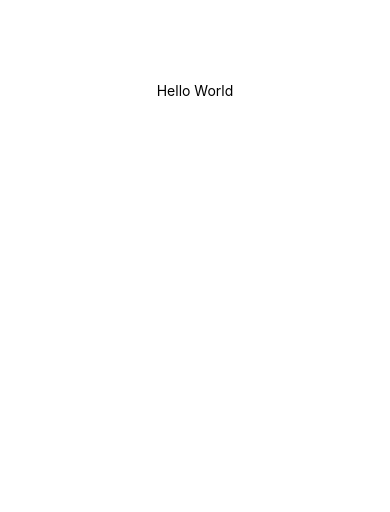
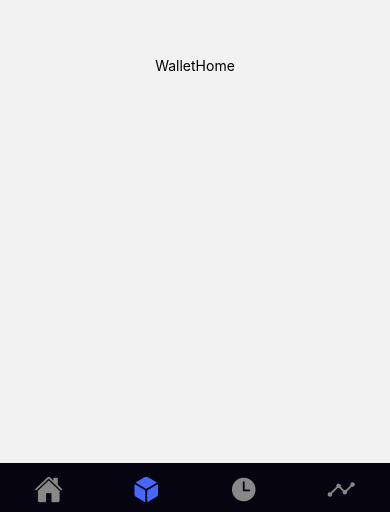
Before and after one commit to abhijitsahoo99/react-native-project-1, a React Native app: screen /NFT in a window 390 px wide. Shown: the part 332-844 px from the top of the page. Built offline with nearby package versions, Linux system fonts and the light colour scheme.

Commit message:
add: sets up navigation structure

```diff
--- a/App.tsx
+++ b/App.tsx
@@ -1,17 +1,6 @@
-import React from 'react';
-import { View, Text, StyleSheet } from 'react-native';
+import React from "react";
+import AppNavigator from "./navigation/AppNavigator";
+
 export default function App() {
-  return (
-    <View style={styles.container}>
-      <Text>Hello World</Text>
-    </View>
-  );
+  return <AppNavigator />;
 }
-
-const styles = StyleSheet.create({
-  container: {
-    flex: 1,
-    justifyContent: 'center',
-    alignItems: 'center',
-  },
-});
--- /dev/null
+++ b/navigation/AppNavigator.tsx
@@ -0,0 +1,48 @@
+import React from "react";
+import { createBottomTabNavigator } from "@react-navigation/bottom-tabs";
+import { createNativeStackNavigator } from "@react-navigation/native-stack";
+import { NavigationContainer } from "@react-navigation/native";
+import { Ionicons } from "@expo/vector-icons";
+import WalletHome from "../screens/WalletHome";
+import ChartPage from "../screens/ChartPage";
+
+const Tab = createBottomTabNavigator();
+const Stack = createNativeStackNavigator();
+
+const MainTabs = () => (
+  <Tab.Navigator
+    screenOptions={({ route }) => ({
+      tabBarIcon: ({ color, size }) => {
+        let iconName: keyof typeof Ionicons.glyphMap;
+        if (route.name === "Home") iconName = "home";
+        else if (route.name === "NFT") iconName = "cube";
+        else if (route.name === "History") iconName = "time";
+        else iconName = "analytics";
+        return <Ionicons name={iconName} size={size + 4} color={color} />;
+      },
+      tabBarActiveTintColor: "#4668ff",
+      tabBarInactiveTintColor: "#888888",
+      tabBarStyle: {
+        backgroundColor: "#050410",
+        borderTopWidth: 0,
+        paddingTop: 8,
+        paddingBottom: 8,
+      },
+      headerShown: false,
+    })}
+  >
+    <Tab.Screen name="Home" component={WalletHome} />
+    <Tab.Screen name="NFT" component={WalletHome} />
+    <Tab.Screen name="History" component={WalletHome} />
+    <Tab.Screen name="Analytics" component={WalletHome} />
+  </Tab.Navigator>
+);
+const AppNavigator = () => (
+  <NavigationContainer>
+    <Stack.Navigator screenOptions={{ headerShown: false }}>
+      <Stack.Screen name="Main" component={MainTabs} />
+      <Stack.Screen name="Chart" component={ChartPage} />
+    </Stack.Navigator>
+  </NavigationContainer>
+);
+export default AppNavigator;
--- /dev/null
+++ b/screens/ChartPage.tsx
@@ -0,0 +1,20 @@
+import React from "react";
+import { View, Text, StyleSheet } from "react-native";
+
+const ChartPage = () => {
+  return (
+    <View style={styles.container}>
+      <Text>ChartPage</Text>
+    </View>
+  );
+};
+
+export default ChartPage;
+
+const styles = StyleSheet.create({
+  container: {
+    flex: 1,
+    justifyContent: "center",
+    alignItems: "center",
+  },
+});
--- /dev/null
+++ b/screens/WalletHome.tsx
@@ -0,0 +1,20 @@
+import React from "react";
+import { View, Text, StyleSheet } from "react-native";
+
+const WalletHome = () => {
+  return (
+    <View style={styles.container}>
+      <Text>WalletHome</Text>
+    </View>
+  );
+};
+
+export default WalletHome;
+
+const styles = StyleSheet.create({
+  container: {
+    flex: 1,
+    justifyContent: "center",
+    alignItems: "center",
+  },
+});
```
